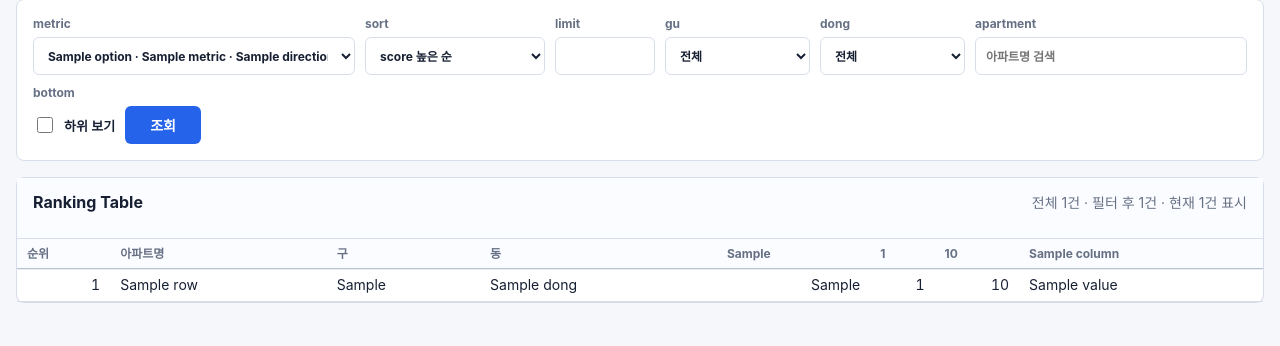
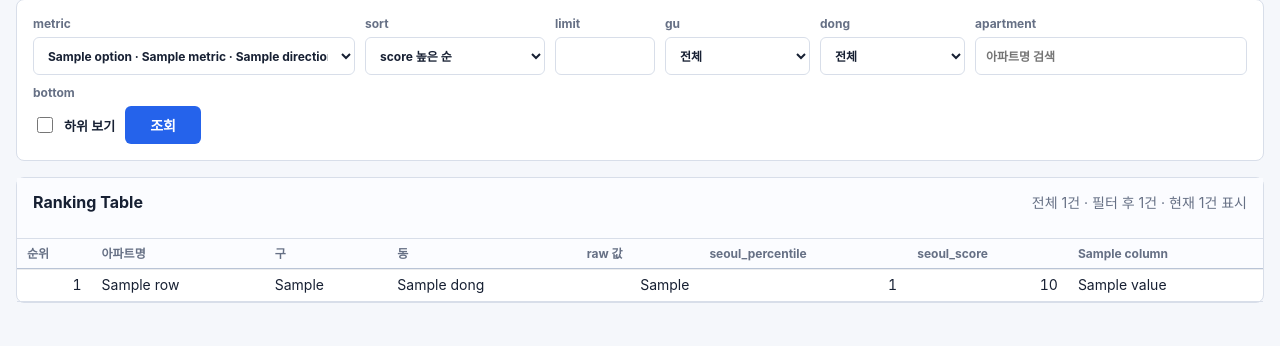
Before and after one commit to woongserb-glitch/clustead, a Flask app: template templates/admin_ranking_debug.html in a window 1280 px wide. Shown: the part 296-642 px from the top of the page. Run offline with Flask 3, Linux system fonts and the light colour scheme; the template is opened without the code that fills it: most values are stand-ins (such as "Sample title", 1, 10 or a date in 2020).

Commit message:
fix(ranking-debug): table overflow — shorten headers + horizontal scroll
긴 컬럼명과 overflow-x:visible로 테이블이 페이지 밖으로 잘리던 문제 수정.
- .table-wrap overflow-x: visible -> auto (+ th/td nowrap): 넓으면 테이블 영역
  안에서 가로 스크롤, 페이지 밖으로 안 넘침.
- 헤더 단축: primary_metric -> 'raw 값', _seoul_percentile/_seoul_score 컬럼은
  'seoul_percentile'/'seoul_score'로 표시(전체 컬럼명은 title 툴팁).

Verified: 헤더 단축, overflow-x:auto, 페이지 내 스크롤로 전체 컬럼 확인 가능.

Co-Authored-By: Claude Opus 4.8 <noreply@anthropic.com>

```diff
--- a/templates/admin_ranking_debug.html
+++ b/templates/admin_ranking_debug.html
@@ -209,8 +209,11 @@
         }
 
         .table-wrap {
-            overflow-x: visible;
+            overflow-x: auto;
             overflow-y: visible;
+        }
+        table th, table td {
+            white-space: nowrap;
         }
 
         table {
@@ -399,11 +402,11 @@
                     <th>아파트명</th>
                     <th>구</th>
                     <th>동</th>
-                    <th>{{ primary_metric }}</th>
-                    <th>{{ selected_config.primary_percentile_column }}</th>
-                    <th>{{ selected_config.primary_score_column }}</th>
+                    <th title="{{ primary_metric }}">raw 값</th>
+                    <th title="{{ selected_config.primary_percentile_column }}">seoul_percentile</th>
+                    <th title="{{ selected_config.primary_score_column }}">seoul_score</th>
                     {% for column in selected_config.debug_columns %}
-                    <th>{{ column }}</th>
+                    <th title="{{ column }}">{{ column }}</th>
                     {% endfor %}
                 </tr>
                 </thead>
```
